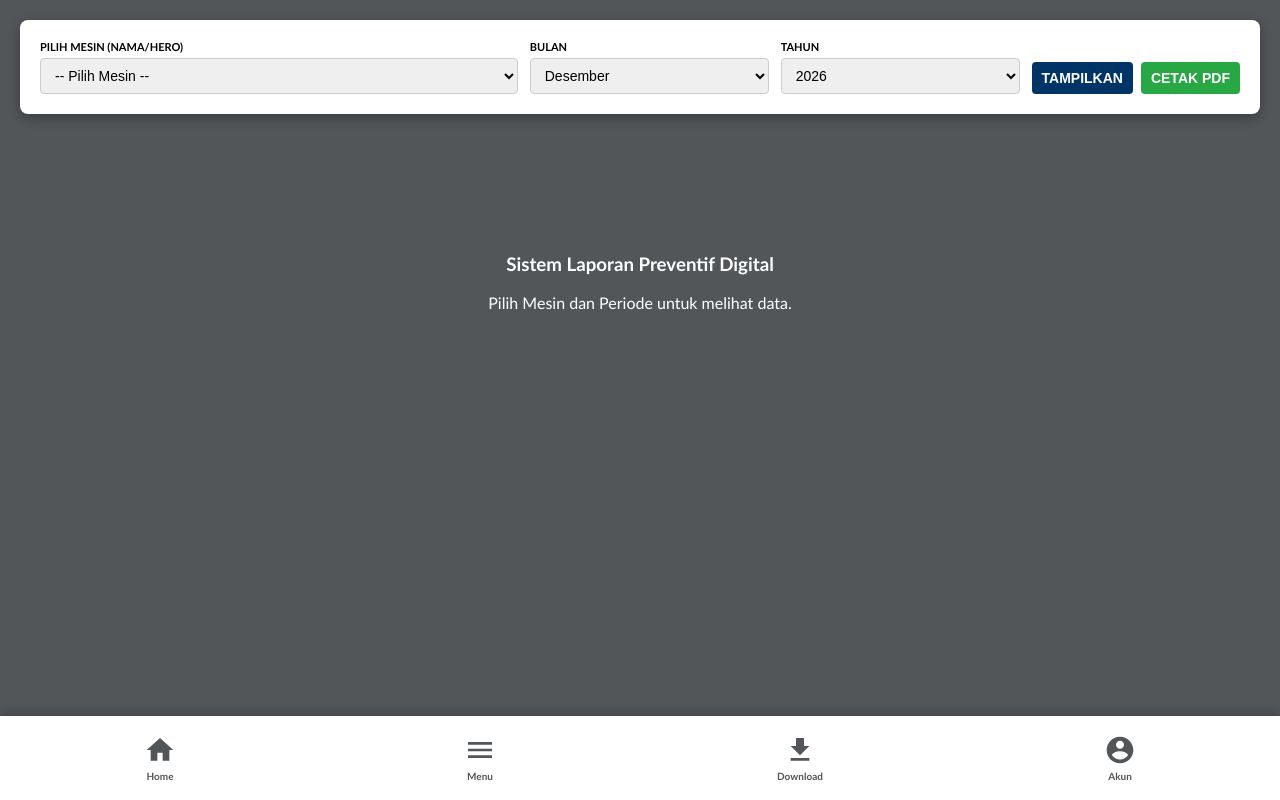
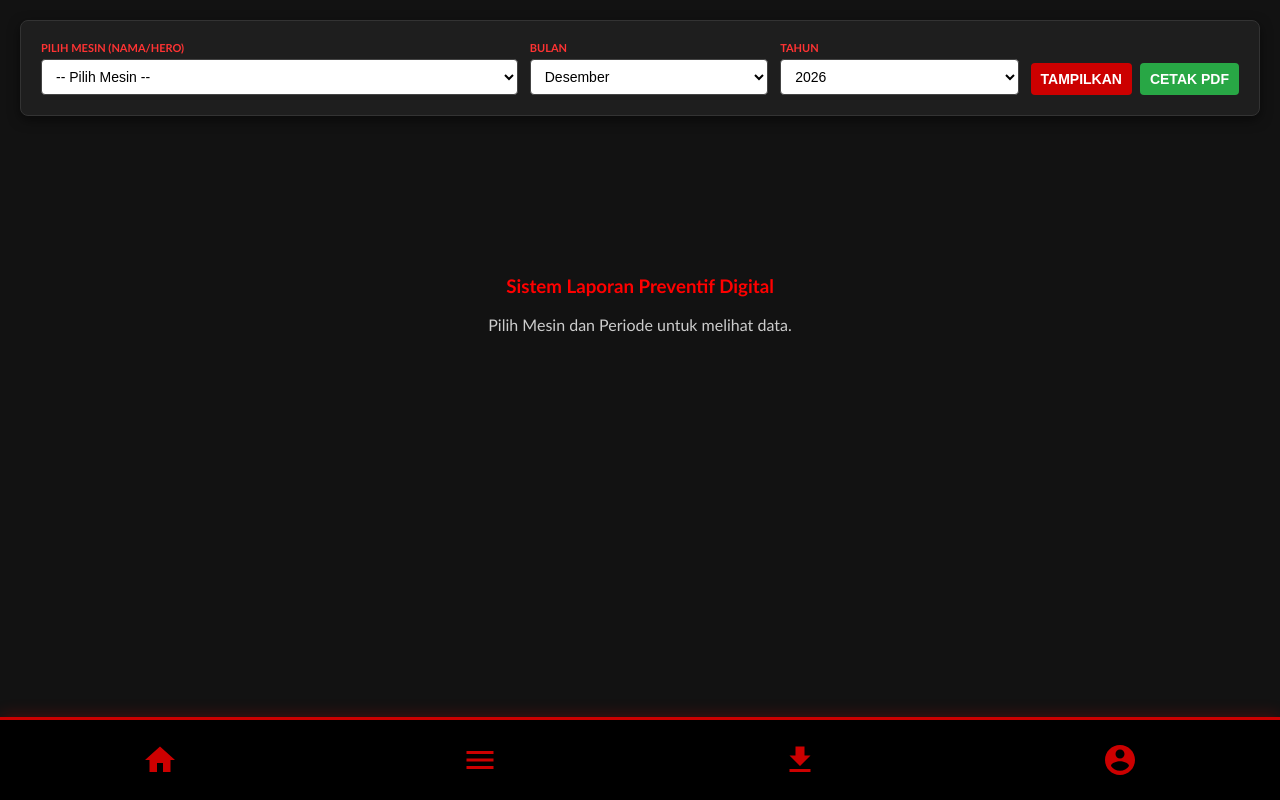
Before and after one commit to processEngineering/Preventive_maintenance, a plain HTML site: page prslb_result.html in a window 1280 px wide. Drawn offline with nearby package versions, Linux system fonts and the light colour scheme; no server answers.

Commit message:
Update prslb_result.html

```diff
--- a/prslb_result.html
+++ b/prslb_result.html
@@ -2,29 +2,62 @@
 <html lang="id">
 <head>
     <meta charset="UTF-8">
-    <meta name="viewport" content="width=device-width, initial-scale=1.0">
+    <meta name="viewport" content="width=device-width, initial-scale=1.0, maximum-scale=5.0, user-scalable=yes">
     <title>Laporan Final Preventif - PT AKG</title>
     <script src="https://cdn.jsdelivr.net/npm/@supabase/supabase-js@2"></script>
     <style>
-        /* ====================== BASE & LAYOUT ====================== */
-        body { font-family: 'Calibri', 'Arial', sans-serif; background: #525659; margin: 0; padding: 20px; color: #000; }
-        .no-print { max-width: 1200px; margin: 0 auto 20px; background: #fff; padding: 20px; border-radius: 8px; box-shadow: 0 4px 12px rgba(0,0,0,0.3); }
+        /* ====================== BASE & LAYOUT (RED/BLACK THEME) ====================== */
+        body {
+            font-family: 'Calibri', 'Arial', sans-serif;
+            background: #121212; /* Background Hitam */
+            margin: 0;
+            padding: 20px;
+            padding-bottom: 80px; /* Extra space for nav bar on mobile */
+            color: #ffffff; /* Text default Putih untuk UI */
+        }
+
+        /* Filter Box (UI Controls) */
+        .no-print {
+            max-width: 1200px;
+            margin: 0 auto 20px;
+            background: #1e1e1e; /* Dark Grey card */
+            padding: 20px;
+            border-radius: 8px;
+            border: 1px solid #333;
+            box-shadow: 0 4px 12px rgba(0,0,0,0.5);
+        }
+
         .filter-group { display: grid; grid-template-columns: 2fr 1fr 1fr auto; gap: 12px; align-items: end; }
-        .filter-group label { display: block; font-size: 11px; font-weight: bold; margin-bottom: 5px; }
+        .filter-group label { display: block; font-size: 11px; font-weight: bold; margin-bottom: 5px; color: #ff3333; /* Label Merah */ }
+
         select, button { padding: 8px 10px; border-radius: 4px; font-size: 14px; }
-        select { width: 100%; border: 1px solid #ccc; }
-        .btn-view { background: #003366; color: white; border: none; cursor: pointer; font-weight: bold; }
+        select { width: 100%; border: 1px solid #444; background: #fff; color: #000; }
+
+        /* Tombol Tampilkan jadi Merah */
+        .btn-view {
+            background: #cc0000;
+            color: white;
+            border: none;
+            cursor: pointer;
+            font-weight: bold;
+            transition: background 0.3s;
+        }
+        .btn-view:hover { background: #ff0000; }
+
+        /* Tombol Print tetap Hijau (Standar) atau bisa diubah */
         .btn-print { background: #28a745; color: white; border: none; cursor: pointer; font-weight: bold; }
-        .company-footer { font-size: 7px; font-weight: bold; text-align: center; margin-top: 2px; }
 
-        /* ====================== NAVIGATION BAR ====================== */
+        .company-footer { font-size: 7px; font-weight: bold; text-align: center; margin-top: 2px; color: #000; }
+
+        /* ====================== NAVIGATION BAR (RED BUTTONS - NO TEXT) ====================== */
         .nav-bar {
             position: fixed;
             bottom: 0;
             left: 0;
             right: 0;
-            background: #fff;
-            box-shadow: 0 -2px 10px rgba(0,0,0,0.2);
+            background: #000000; /* Nav Bar Hitam */
+            border-top: 3px solid #cc0000; /* Aksen Garis Merah di atas */
+            box-shadow: 0 -2px 15px rgba(255, 0, 0, 0.2);
             display: flex;
             justify-content: space-around;
             align-items: center;
@@ -38,46 +71,71 @@
             align-items: center;
             justify-content: center;
             text-decoration: none;
-            color: #525659;
-            padding: 8px;
+            color: #cc0000; /* TOMBOL MERAH DEFAULT */
+            padding: 12px; /* Area sentuh lebih besar */
             transition: all 0.3s;
             border: none;
             background: none;
             cursor: pointer;
         }
+        /* Saat Hover atau Aktif */
         .nav-btn:hover {
-            color: #003366;
-            transform: scale(1.05);
+            color: #ff0000; /* Merah lebih terang */
+            transform: scale(1.1);
+            background-color: rgba(255, 0, 0, 0.1); /* Highlight halus */
+            border-radius: 10px;
         }
         .nav-icon {
-            width: 32px;
-            height: 32px;
-            margin-bottom: 4px;
+            width: 36px; /* Ukuran diperbesar sedikit karena tidak ada teks */
+            height: 36px;
         }
         .nav-icon svg {
             width: 100%;
             height: 100%;
             fill: currentColor;
         }
+        /* SEMBUNYIKAN LABEL TEKS */
         .nav-label {
-            font-size: 10px;
-            font-weight: bold;
+            display: none;
         }
 
-        /* ====================== REPORT PAGE (A4 LANDSCAPE) ====================== */
+        /* ====================== MOBILE RESPONSIVE TWEAKS ====================== */
+        /* Container agar kertas bisa digeser (scroll) horizontal di HP */
+        .report-scroll-container {
+            width: 100%;
+            overflow-x: auto; /* Mengaktifkan scroll horizontal */
+            -webkit-overflow-scrolling: touch; /* Scroll smooth di iOS */
+            padding-bottom: 20px; /* Ruang untuk scrollbar */
+        }
+
+        @media screen and (max-width: 768px) {
+            body { padding: 10px; padding-bottom: 80px; }
+            .no-print { padding: 15px; }
+            /* Filter menumpuk ke bawah di layar kecil agar tombol mudah ditekan */
+            .filter-group { grid-template-columns: 1fr; gap: 10px; }
+            .filter-group > div { width: 100%; }
+            .btn-view, .btn-print { width: 100%; margin-top: 5px; padding: 12px; } /* Tombol lebih besar di HP */
+            .page { margin: 0; } /* Reset margin di dalam scroll container */
+        }
+
+        /* ====================== REPORT PAGE (A4 LANDSCAPE) - TETAP PUTIH ====================== */
         .page {
-            width: 297mm;
+            width: 297mm; /* Lebar tetap A4 Landscape */
+            min-width: 1000px; /* Fallback pixel agar tidak gepeng */
             min-height: 210mm;
             padding: 6mm 8mm;
             margin: 20px auto;
-            background: white;
-            box-shadow: 0 0 15px rgba(0,0,0,0.5);
+            background: white; /* Kertas Tetap Putih */
+            color: black; /* Tulisan Tetap Hitam */
+            box-shadow: 0 0 20px rgba(0,0,0,0.8);
             box-sizing: border-box;
             display: flex;
             flex-direction: column;
         }
+
+        /* Table Styles di dalam kertas tetap standar hitam putih */
         table { width: 100%; border-collapse: collapse; table-layout: fixed; }
-        td, th { border: 1px solid black; padding: 2px 4px; font-size: 7px; line-height: 1.1; vertical-align: middle; word-wrap: break-word; }
+        td, th { border: 1px solid black; padding: 2px 4px; font-size: 7px; line-height: 1.1; vertical-align: middle; word-wrap: break-word; color: black; }
         .logo-box { width: 60px; text-align: center; }
         .title-box { text-align: center; font-size: 9px; font-weight: bold; }
         .meta-text { font-size: 7px; padding: 1px 3px; }
@@ -105,12 +163,12 @@
 
         @media print {
             @page { size: A4 landscape; margin: 0; }
-            body { background: none; padding: 0; margin: 0; }
+            body { background: none; padding: 0; margin: 0; color: #000; }
             .no-print, #empty-state, .nav-bar { display: none !important; }
-            .page { margin: 0; box-shadow: none; width: 100%; height: 100%; }
+            /* Hapus batasan scroll saat print agar tercetak penuh */
+            .report-scroll-container { width: auto; overflow: visible; padding-bottom: 0; }
+            .page { margin: 0; box-shadow: none; width: 100%; height: 100%; min-width: 0; }
         }
-
-        body { padding-bottom: 70px; }
     </style>
 </head>
 <body>
@@ -144,6 +202,8 @@
         </div>
     </div>
 
+    <!-- WRAPPER BARU: Agar bisa digeser/scroll horizontal di HP -->
+    <div class="report-scroll-container">
         <div class="page" id="report-view" style="display:none;">
             <table>
                 <tr>
@@ -240,13 +300,14 @@
             </table>
             <div class="company-footer"></div>
         </div>
+    </div>
 
-    <div id="empty-state" style="text-align:center; color:white; padding-top:100px;">
-        <h3>Sistem Laporan Preventif Digital</h3>
+    <div id="empty-state" style="text-align:center; color:#ccc; padding-top:100px;">
+        <h3 style="color:#ff0000;">Sistem Laporan Preventif Digital</h3>
         <p>Pilih Mesin dan Periode untuk melihat data.</p>
     </div>
 
-    <!-- NAVIGATION BAR -->
+    <!-- NAVIGATION BAR (POLOS TANPA TEKS) -->
     <nav class="nav-bar">
         <a href="index.html" class="nav-btn">
             <div class="nav-icon">
@@ -254,7 +315,7 @@
                     <path d="M10 20v-6h4v6h5v-8h3L12 3 2 12h3v8z"/>
                 </svg>
             </div>
-            <span class="nav-label">Home</span>
+            <!-- TEXT LABEL REMOVED -->
         </a>
         <a href="menu_utama.html" class="nav-btn">
             <div class="nav-icon">
@@ -262,7 +323,7 @@
                     <path d="M3 18h18v-2H3v2zm0-5h18v-2H3v2zm0-7v2h18V6H3z"/>
                 </svg>
             </div>
-            <span class="nav-label">Menu</span>
+            <!-- TEXT LABEL REMOVED -->
         </a>
         <a href="download_data.html" class="nav-btn">
             <div class="nav-icon">
@@ -270,7 +331,7 @@
                     <path d="M19 9h-4V3H9v6H5l7 7 7-7zM5 18v2h14v-2H5z"/>
                 </svg>
             </div>
-            <span class="nav-label">Download</span>
+            <!-- TEXT LABEL REMOVED -->
         </a>
         <a href="informasi_akun.html" class="nav-btn">
             <div class="nav-icon">
@@ -278,7 +339,7 @@
                     <path d="M12 2C6.48 2 2 6.48 2 12s4.48 10 10 10 10-4.48 10-10S17.52 2 12 2zm0 3c1.66 0 3 1.34 3 3s-1.34 3-3 3-3-1.34-3-3 1.34-3 3-3zm0 14.2c-2.5 0-4.71-1.28-6-3.22.03-1.99 4-3.08 6-3.08 1.99 0 5.97 1.09 6 3.08-1.29 1.94-3.5 3.22-6 3.22z"/>
                 </svg>
             </div>
-            <span class="nav-label">Akun</span>
+            <!-- TEXT LABEL REMOVED -->
         </a>
     </nav>
 
```
Lines whose indentation alone changed are shown as unchanged.
